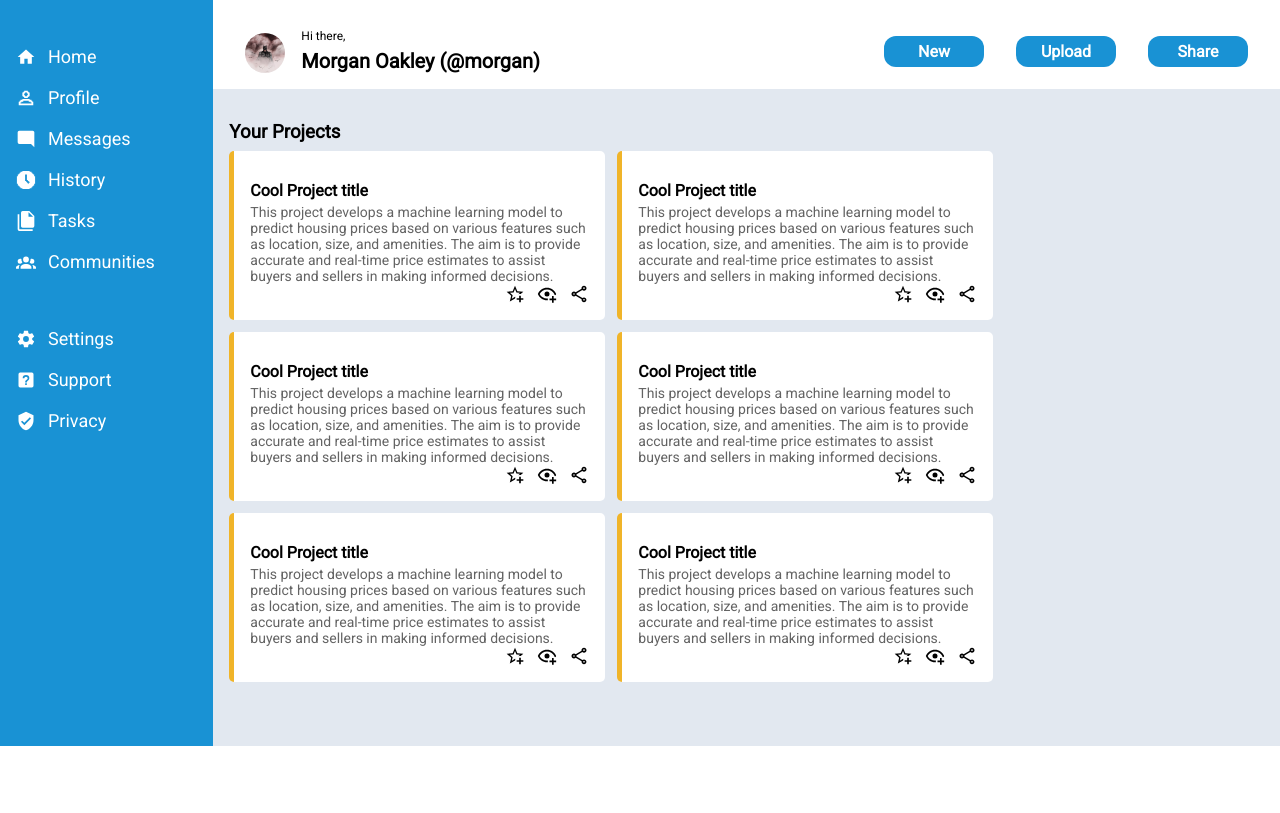
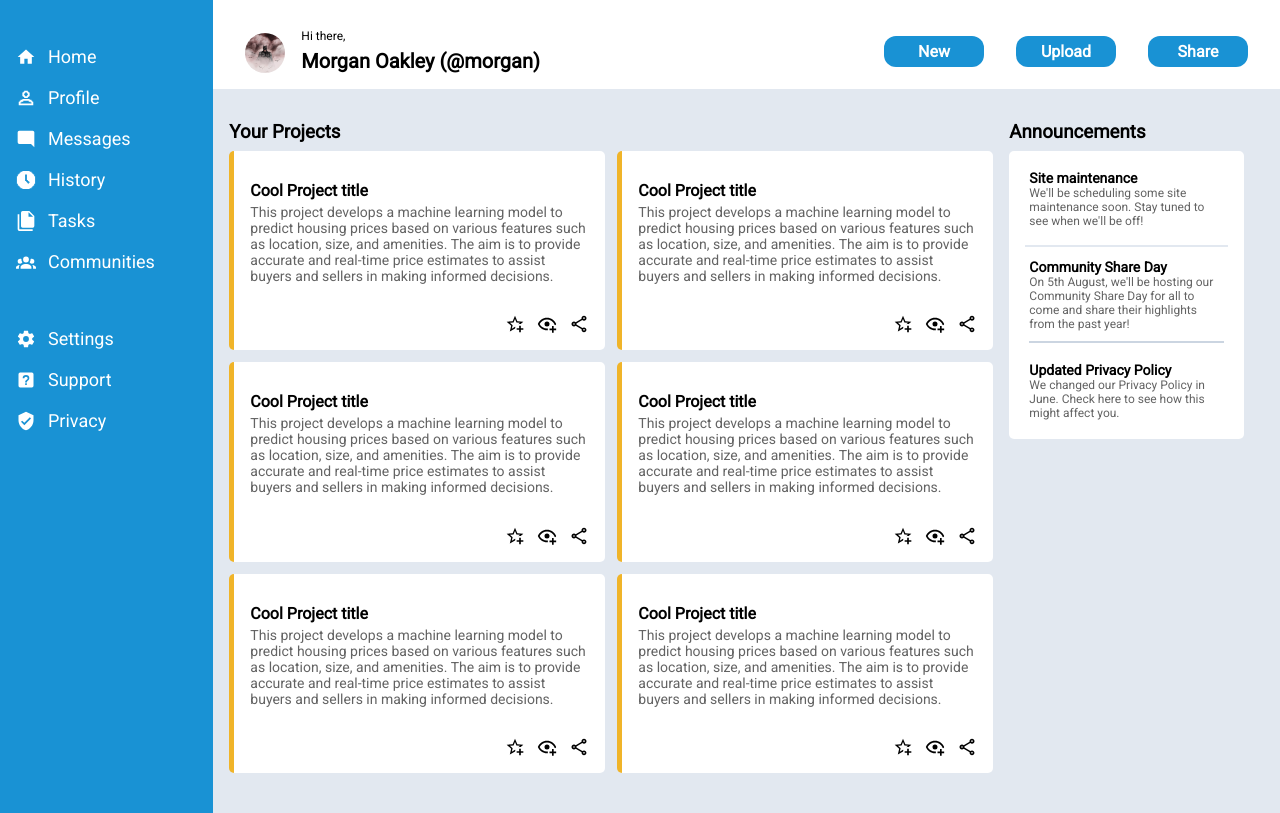
Before and after one commit to palmwi2010/odin-dashboard, a plain HTML site: page index.html in a window 1280 px wide. Shown: the part 54-867 px from the top of the page. Before the commit the page ends 800 px from the top, so only its background shows below. Drawn offline with Linux system fonts and the light colour scheme.

Commit message:
Added announcements section

```diff
--- a/index.html
+++ b/index.html
@@ -148,6 +148,22 @@
         </div>
 
         <div class = "announcements">
+            <h3 class="main-headline">Announcements</h3>
+            <div class="announcement-area">
+                <div class="announcement-card">
+                    <p class="announcement-title">Site maintenance</p>
+                    <p class="announcement-body">We'll be scheduling some site maintenance soon. Stay tuned to see when we'll be off!</p>
+                </div>
+                <div class="announcement-card">
+                    <p class="announcement-title">Community Share Day</p>
+                    <p class="announcement-body">On 5th August, we'll be hosting our Community Share Day for all to come and share their highlights from the past year!</p>
+                </div>
+                <div class="announcement-card">
+                    <p class="announcement-title">Updated Privacy Policy</p>
+                    <p class="announcement-body">We changed our Privacy Policy in June. Check here to see how this might affect you.</p>
+                </div>
+            </div>
+
 
         </div>
 
--- a/styles.css
+++ b/styles.css
@@ -343,7 +343,7 @@ body {
 /* Main content */
 .main {
     background-color: var(--theme-grey);
-    padding: 32px 16px 64px;
+    padding: 32px 16px 40px;
     display: grid;
     grid-template-columns: 3fr 1fr;
     grid-template-rows: 1fr 1fr;
@@ -351,13 +351,13 @@ body {
 }
 
 .main-headline {
-    padding-bottom: 8px;
 }
 
 .project-area {
     grid-row: 1/-1;
     display: flex;
     flex-direction: column;
+    gap:8px;
 }
 
 .project-cards {
@@ -399,6 +399,7 @@ body {
 .announcements {
     display: flex;
     flex-direction: column;
+    gap:8px;
 }
 
 .announcement-area {
```
